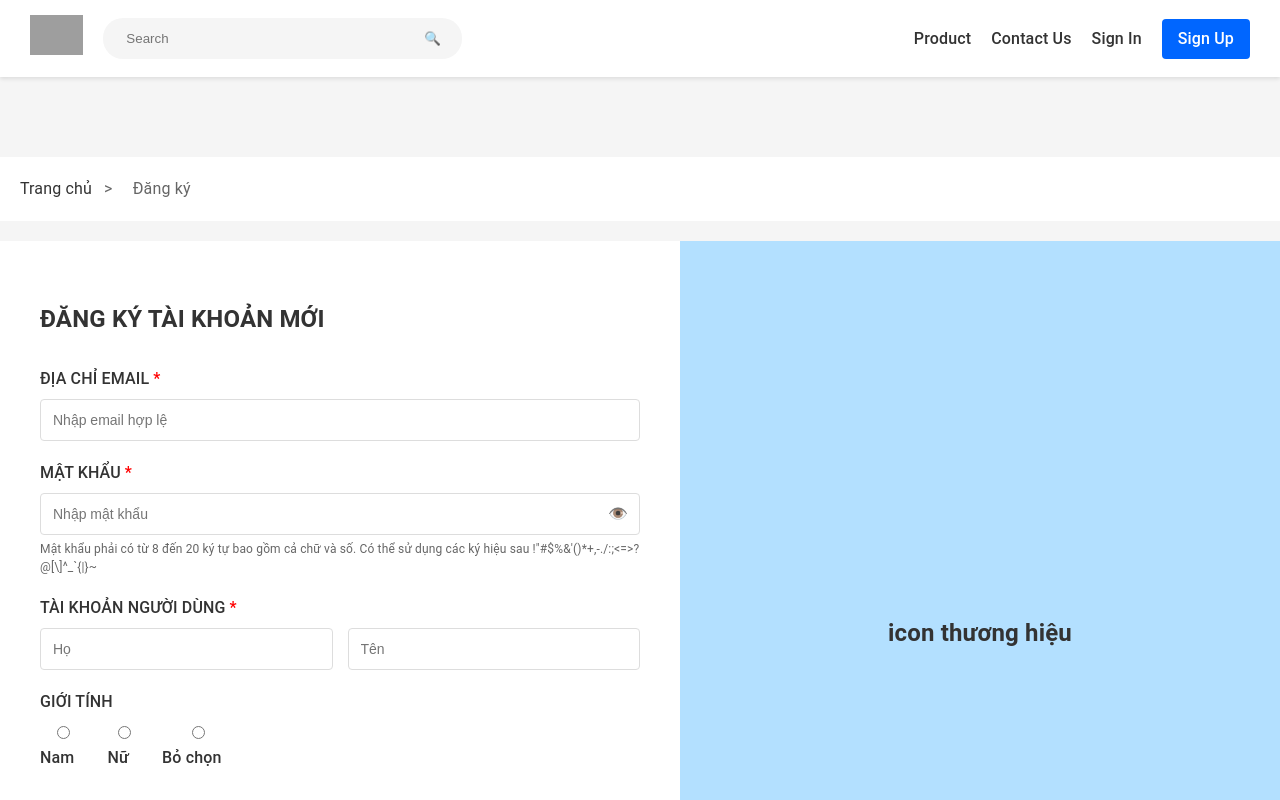
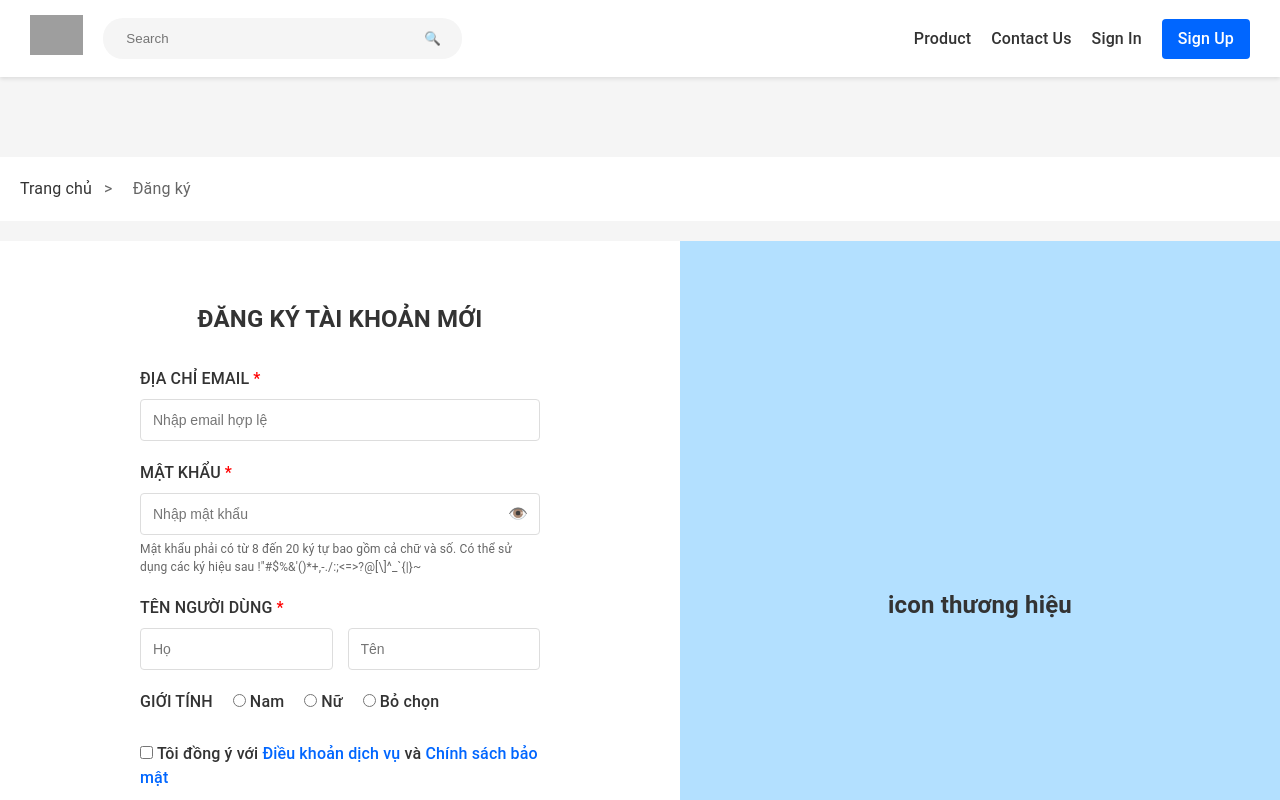
Before and after one commit to ThanhDanhDo/FashionShop, a React (Create React App) app in the folder frontend/: page /signup in a window 1280 px wide. Shown: the top 800 px of the page. Built offline with nearby package versions, Linux system fonts and the light colour scheme; grey boxes are pictures that could not be loaded.

Commit message:
Create 2 feature login and sign up, components/Navbar

```diff
--- a/frontend/src/pages/Signup.jsx
+++ b/frontend/src/pages/Signup.jsx
@@ -44,6 +44,7 @@ const Signup = () => {
 
       <div className="signup-container">
         <div className="signup-form-section">
+          <div className="signup-form-wrapper">
             <h2>ĐĂNG KÝ TÀI KHOẢN MỚI</h2>
 
             <form onSubmit={handleSubmit} className="signup-form">
@@ -81,7 +82,7 @@ const Signup = () => {
               </div>
 
               <div className="form-group">
-              <label>TÀI KHOẢN NGƯỜI DÙNG<span className="required">*</span></label>
+                <label>TÊN NGƯỜI DÙNG<span className="required">*</span></label>
                 <div className="name-inputs">
                   <input
                     type="text"
@@ -103,8 +104,8 @@ const Signup = () => {
               </div>
 
               <div className="form-group">
+                <div className="gender-options">
                   <label>GIỚI TÍNH</label>
-              <div className="gender-options">
                   <label className="radio-label">
                     <input
                       type="radio"
@@ -113,7 +114,7 @@ const Signup = () => {
                       checked={formData.gender === 'nam'}
                       onChange={handleChange}
                     />
-                  <span>Nam</span>
+                    Nam
                   </label>
                   <label className="radio-label">
                     <input
@@ -123,7 +124,7 @@ const Signup = () => {
                       checked={formData.gender === 'nu'}
                       onChange={handleChange}
                     />
-                  <span>Nữ</span>
+                    Nữ
                   </label>
                   <label className="radio-label">
                     <input
@@ -133,7 +134,7 @@ const Signup = () => {
                       checked={formData.gender === 'other'}
                       onChange={handleChange}
                     />
-                  <span>Bỏ chọn</span>
+                    Bỏ chọn
                   </label>
                 </div>
               </div>
@@ -154,6 +155,7 @@ const Signup = () => {
               </p>
             </form>
           </div>
+        </div>
 
         <div className="brand-section">
           <h2>icon thương hiệu</h2>
--- a/frontend/src/styles/Login.css
+++ b/frontend/src/styles/Login.css
@@ -20,6 +20,8 @@
 .login-container {
   display: flex;
   min-height: calc(100vh - 150px);
+  background-color: #ffffff;
+  flex-direction: row;
 }
 
 .brand-section {
--- a/frontend/src/styles/Signup.css
+++ b/frontend/src/styles/Signup.css
@@ -33,9 +33,14 @@
   flex: 1;
   padding: 40px;
   display: flex;
-  flex-direction: column;
   justify-content: center;
+  align-items: center;
   order: 1;
+}
+
+.signup-form-wrapper {
+  width: 100%;
+  max-width: 400px;
 }
 
 .signup-form-section h2 {
@@ -43,6 +48,7 @@
   font-size: 24px;
   font-weight: bold;
   color: #333;
+  text-align: center;
 }
 
 .form-group {
@@ -101,29 +107,42 @@
 .gender-options {
   display: flex;
   gap: 20px;
+  align-items: center;
 }
 
 .radio-label {
   display: flex;
   align-items: center;
-  gap: 8px;
   cursor: pointer;
+  flex-direction: row;
 }
 
 .radio-label input[type="radio"] {
   margin: 0;
+  margin-right: 4px;
+  width: auto;
+  height: auto;
+
 }
 
 .checkbox-label {
-  display: flex;
+  display: inline-flex;
   align-items: center;
   gap: 8px;
   cursor: pointer;
 }
 
+.checkbox-label input[type="checkbox"] {
+  margin: 0;
+  width: auto;
+  height: auto;
+  margin-right: 4px;
+}
+
 .checkbox-label a {
   color: #0066ff;
   text-decoration: none;
+  display: inline;
 }
 
 .checkbox-label a:hover {
```
Lines whose indentation alone changed are shown as unchanged.
